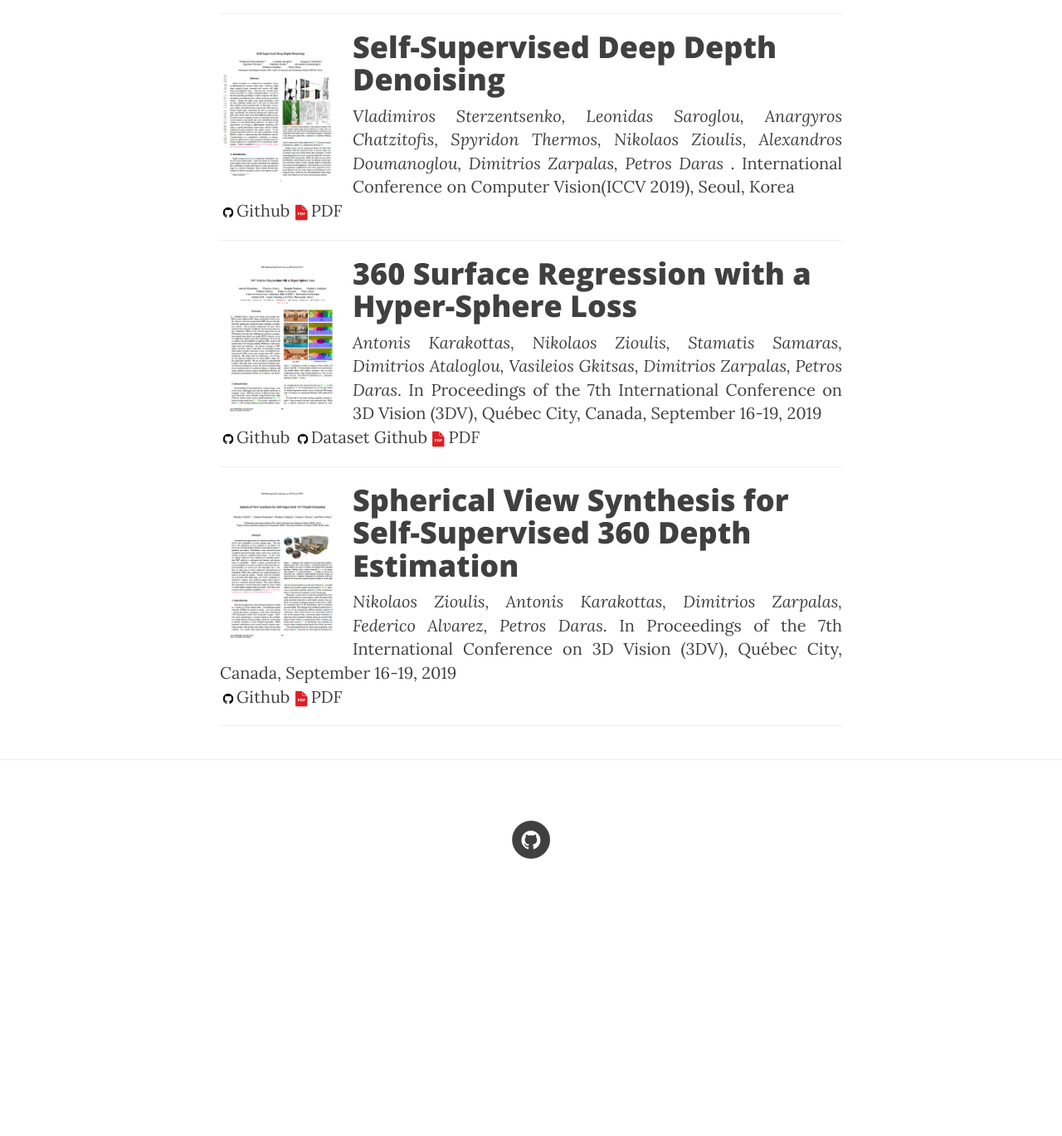
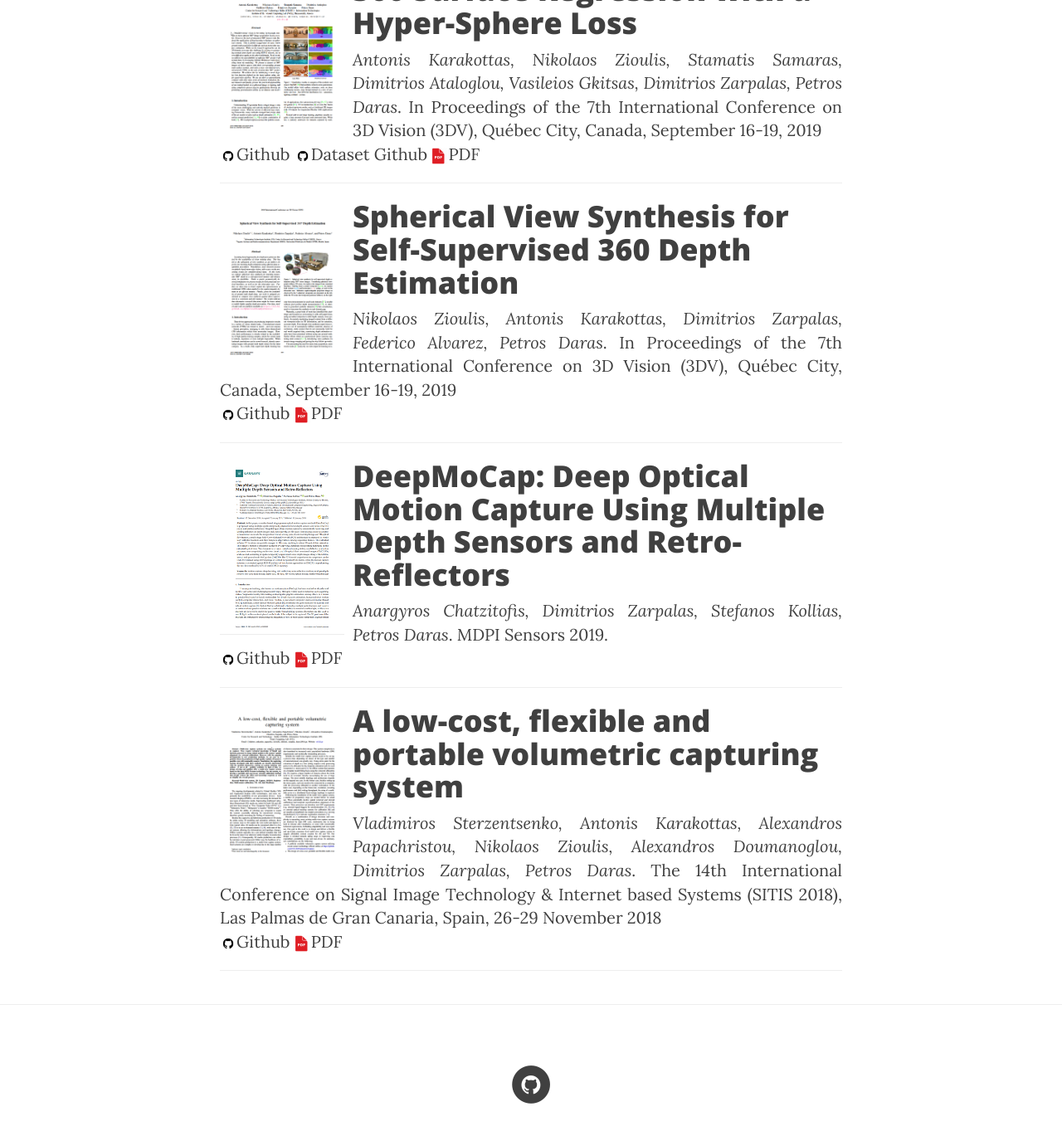
Before and after one commit to VCL3D/vcl3d.github.io, a Jekyll site: the page built from publications.html, in a window 1280 px wide and 1400 px high, scrolled down 914 px. Shown: the top 1369 px of the window at 83% size. Built offline with Jekyll 4.4.1, drawn with Linux system fonts in a browser that asks for light colours; nearby versions of some CDN libraries; before the commit the page ends 2018 px from its top, so only the background shows below that; some of the changed text lies outside the part shown.

Commit message:
+ Added deep_mocap to publications Signed-off-by: ssaroglou <saroglou@iti.gr>

```diff
--- a/_data/publications.yml
+++ b/_data/publications.yml
@@ -1,12 +1,4 @@
 # Publications
-
-- name: "A low-cost, flexible and portable volumetric capturing system"
-  info: <em>Vladimiros Sterzentsenko, Antonis Karakottas, Alexandros Papachristou, Nikolaos Zioulis, Alexandros Doumanoglou, Dimitrios Zarpalas, Petros Daras</em>. The 14th International Conference on Signal Image Technology & Internet based Systems (SITIS 2018), Las Palmas de Gran Canaria, Spain, 26-29 November 2018
-  github: https://github.com/VCL3D/VolumetricCapture
-  pdf: http://vcl.iti.gr/vclNew/wp-content/uploads/2018/11/low-cost-flexible.pdf
-  img: https://github.com/VCL3D/vcl3d.github.io/blob/master/img/publications_images/ALowCost.png?raw=true
-  visible: true
-
 - name: "Self-Supervised Deep Depth Denoising"
   info: <em>Vladimiros Sterzentsenko, Leonidas Saroglou, Anargyros Chatzitofis, Spyridon Thermos, Nikolaos Zioulis, Alexandros Doumanoglou, Dimitrios Zarpalas, Petros Daras </em>. International Conference on Computer Vision(ICCV 2019), Seoul, Korea
   github: https://vcl3d.github.io/DeepDepthDenoising/
@@ -28,3 +20,17 @@
   img: https://github.com/VCL3D/vcl3d.github.io/blob/master/img/publications_images/SphericalSynthesis.png?raw=true
   pdf: https://arxiv.org/pdf/1909.08112.pdf
   visible: true
+
+- name: "DeepMoCap: Deep Optical Motion Capture Using Multiple Depth Sensors and Retro-Reflectors"
+  info: <em>Anargyros Chatzitofis, Dimitrios Zarpalas, Stefanos Kollias, Petros Daras</em>. MDPI Sensors 2019.
+  github: https://github.com/tofis/DeepMoCap
+  pdf: http://vcl.iti.gr/vclNew/wp-content/uploads/2019/01/DeepMoCap.pdf
+  img: https://github.com/VCL3D/vcl3d.github.io/blob/master/img/publications_images/deep_mocap.png?raw=true
+  visible: true
+
+- name: "A low-cost, flexible and portable volumetric capturing system"
+  info: <em>Vladimiros Sterzentsenko, Antonis Karakottas, Alexandros Papachristou, Nikolaos Zioulis, Alexandros Doumanoglou, Dimitrios Zarpalas, Petros Daras</em>. The 14th International Conference on Signal Image Technology & Internet based Systems (SITIS 2018), Las Palmas de Gran Canaria, Spain, 26-29 November 2018
+  github: https://github.com/VCL3D/VolumetricCapture
+  pdf: http://vcl.iti.gr/vclNew/wp-content/uploads/2018/11/low-cost-flexible.pdf
+  img: https://github.com/VCL3D/vcl3d.github.io/blob/master/img/publications_images/ALowCost.png?raw=true
+  visible: true
```
Also changed, not shown: img/publications_images/deep_mocap.png (added).
